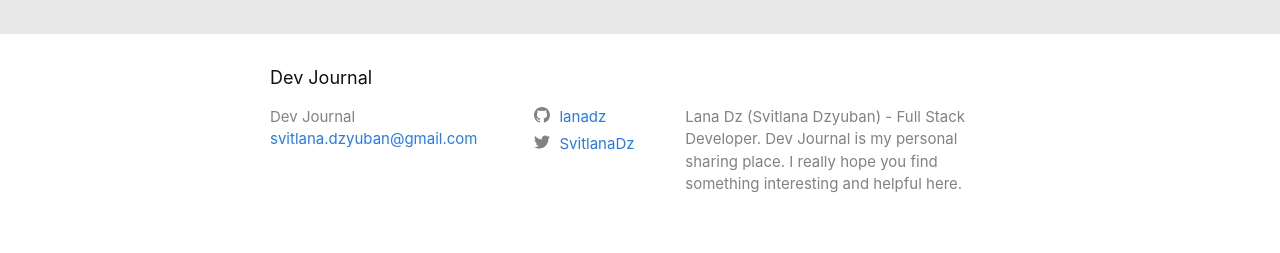
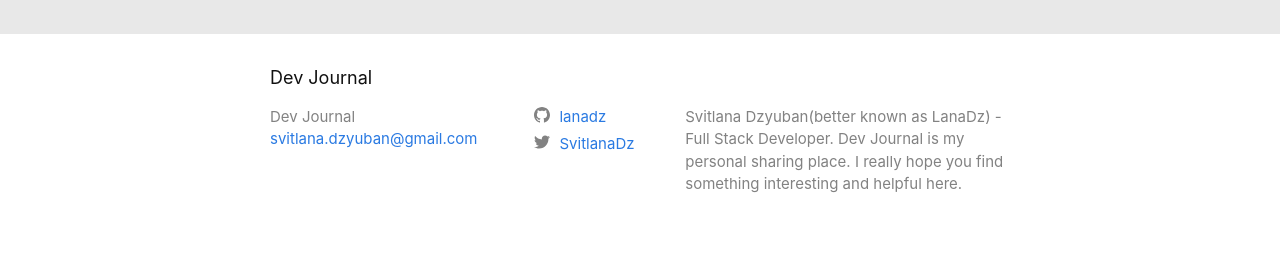
Before and after one commit to owldot/lanadz.github.io, a Jekyll site: the page built from index.md, in a window 1280 px wide. Shown: the part 1239-1492 px from the top of the page. Built offline with Jekyll 4.4.1, drawn with Linux system fonts in a browser that asks for light colours.

Commit message:
Update _config.yml
Fix wording

```diff
--- a/_config.yml
+++ b/_config.yml
@@ -16,7 +16,7 @@
 title: Dev Journal
 email: svitlana.dzyuban@gmail.com
 description: >- # this means to ignore newlines until "baseurl:"
-  Lana Dz (Svitlana Dzyuban) - Full Stack Developer.
+  Svitlana Dzyuban(better known as LanaDz) - Full Stack Developer.
   Dev Journal is my personal sharing place.
   I really hope you find something interesting and helpful here.
 baseurl: "" # the subpath of your site, e.g. /blog
```
